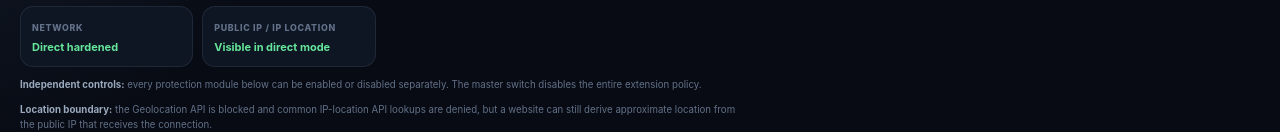
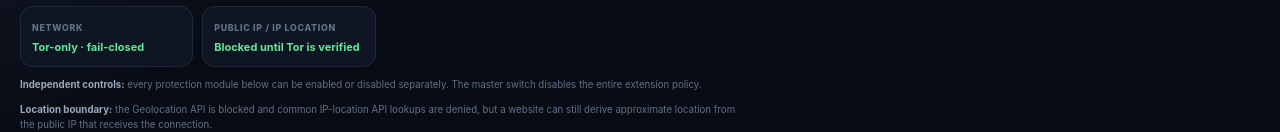
Before and after one commit to sswweett00/gizlilik-eklenti, a website built with Vite: page popup.html in a window 1280 px wide. Shown: the part 388-520 px from the top of the page. Built offline with nearby package versions, Linux system fonts and the light colour scheme; no server answers.

Commit message:
ui: remove stale direct-IP status text

```diff
--- a/popup.html
+++ b/popup.html
@@ -69,11 +69,11 @@
     <div class="status-grid">
       <div class="status-item">
         <span class="status-item-label">Network</span>
-        <span class="status-item-value" id="networkModeValue">Direct hardened</span>
+        <span class="status-item-value" id="networkModeValue">Tor-only · fail-closed</span>
       </div>
       <div class="status-item">
         <span class="status-item-label">Public IP / IP location</span>
-        <span class="status-item-value" id="networkVisibilityValue">Visible in direct mode</span>
+        <span class="status-item-value" id="networkVisibilityValue">Blocked until Tor is verified</span>
       </div>
     </div>
 
```
